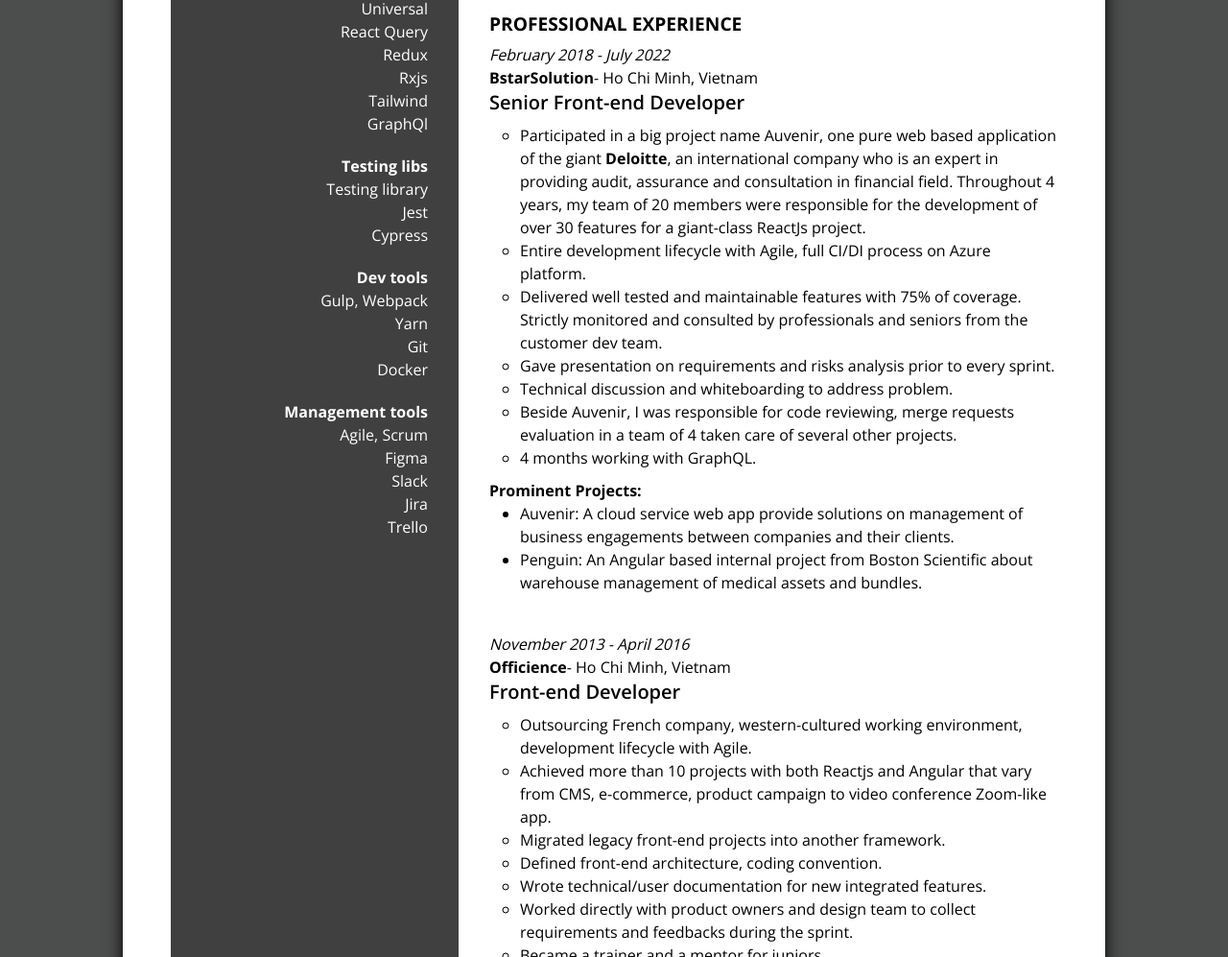
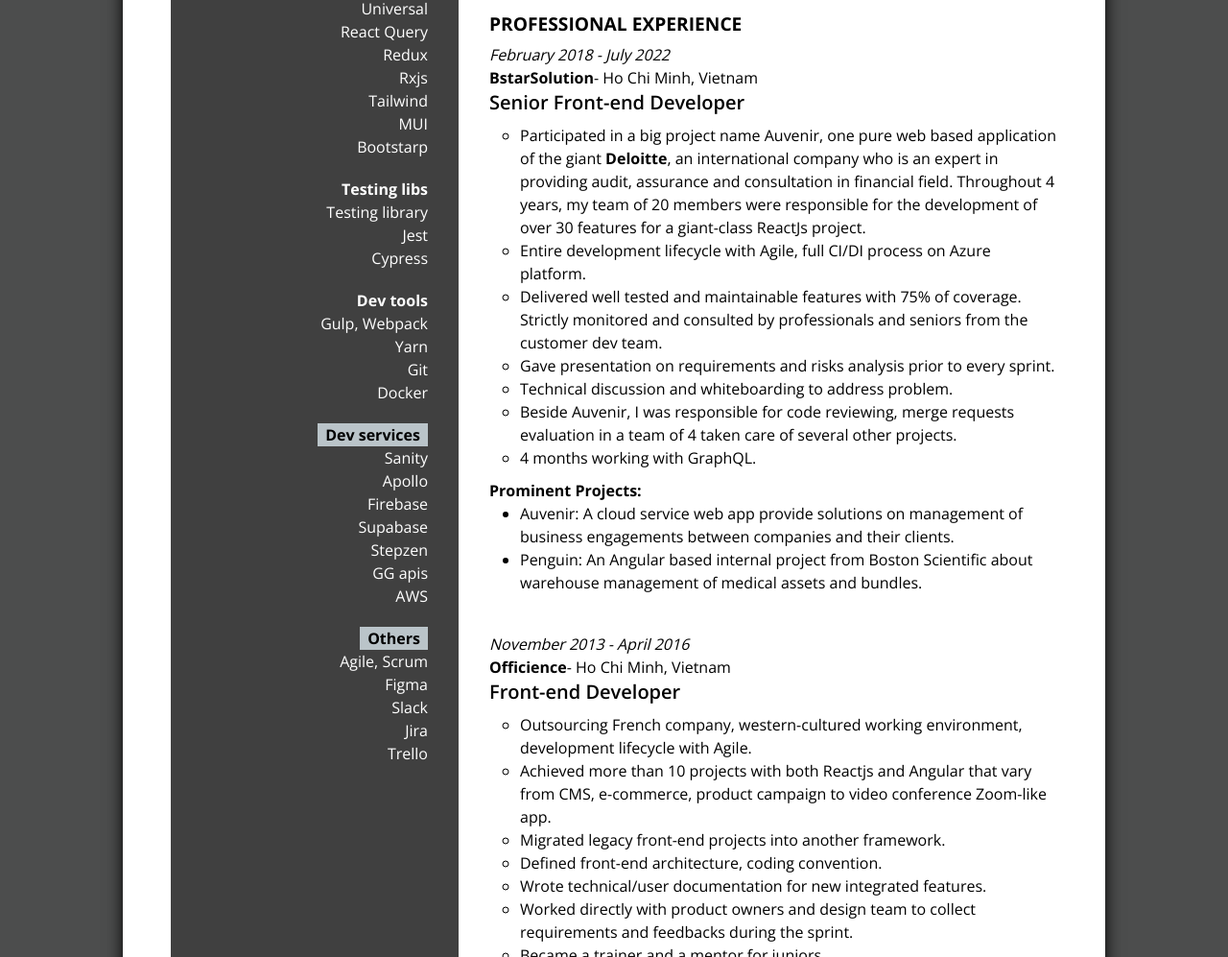
Before and after one commit to ethanpham1811/cv, a website: page index.html in a window 1280 px wide. Shown: the part 901-1898 px from the top of the page at 96% size. Drawn offline with nearby package versions, Linux system fonts and the light colour scheme.

Commit message:
udpate content

```diff
--- a/index.html
+++ b/index.html
@@ -209,7 +209,8 @@
             <li>Redux</li>
             <li>Rxjs</li>
             <li>Tailwind</li>
-            <li>GraphQl</li>
+            <li>MUI</li>
+            <li>Bootstarp</li>
           </ul>
           <ul class="flex flex-col mr-1 md:mr-0 md:text-right mb-5">
             <li class="max-md:bg-[var(--header-color)] text-white max-md:text-[var(--nav-color)] break-words font-bold">Testing libs</li>
@@ -224,8 +225,26 @@
             <li>Git</li>
             <li>Docker</li>
           </ul>
-          <ul class="flex flex-col mr-1 md:mr-0 md:text-right mb-5">
-            <li class="max-md:bg-[var(--header-color)] text-white max-md:text-[var(--nav-color)] break-words font-bold">Management tools</li>
+          <ul class="flex flex-col mr-1 md:mr-0 md:text-right mb-5 items-end">
+            <li
+              class="max-md:bg-[var(--header-color)] max-md:text-[var(--nav-color)] break-words font-bold px-2 bg-[var(--header-color)] text-black max-w-max"
+            >
+              Dev services
+            </li>
+            <li>Sanity</li>
+            <li>Apollo</li>
+            <li>Firebase</li>
+            <li>Supabase</li>
+            <li>Stepzen</li>
+            <li>GG apis</li>
+            <li>AWS</li>
+          </ul>
+          <ul class="flex flex-col mr-1 md:mr-0 md:text-right mb-5 items-end">
+            <li
+              class="max-md:bg-[var(--header-color)] max-md:text-[var(--nav-color)] break-words font-bold px-2 bg-[var(--header-color)] text-black max-w-max"
+            >
+              Others
+            </li>
             <li>Agile, Scrum</li>
             <li>Figma</li>
             <li>Slack</li>
```
